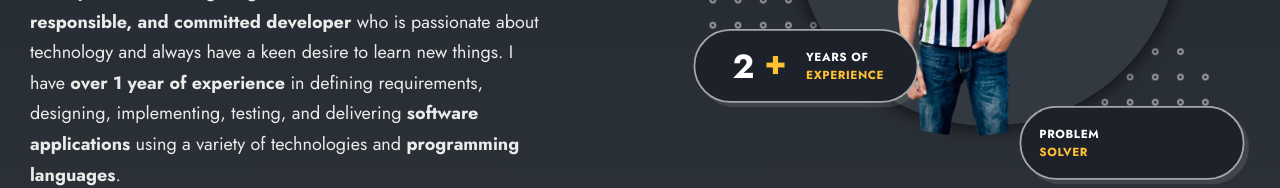
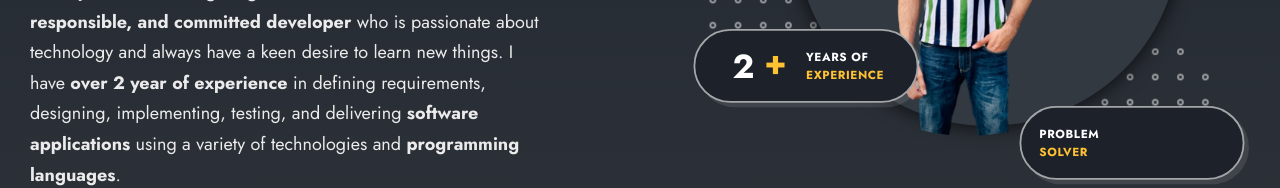
Before and after one commit to AbhishekGujjar17/Portfolio2023, a React (Vite) app: page /#home in a window 1280 px wide. Shown: the part 398-586 px from the top of the page. Built offline with nearby package versions, Linux system fonts and the light colour scheme.

Commit message:
Update Home.jsx

```diff
--- a/src/components/home/Home.jsx
+++ b/src/components/home/Home.jsx
@@ -70,7 +70,7 @@ const Home = () => {
               detail-oriented, responsible, and committed developer
             </strong>{" "}
             who is passionate about technology and always have a keen desire to
-            learn new things. I have <strong>over 1 year of experience</strong>{" "}
+            learn new things. I have <strong>over 2 year of experience</strong>{" "}
             in defining requirements, designing, implementing, testing, and
             delivering <strong>software applications</strong> using a variety of
             technologies and <strong>programming languages</strong>.
```
